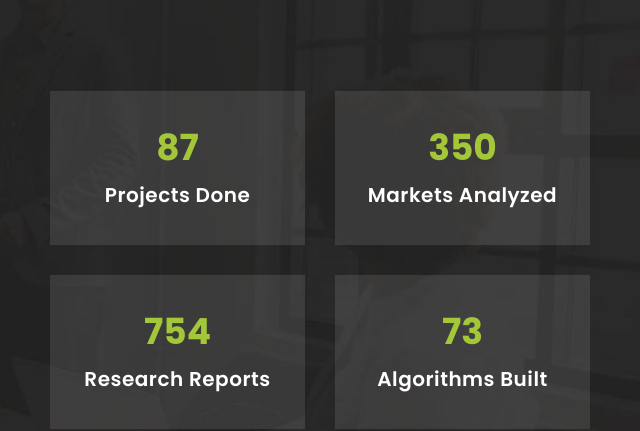
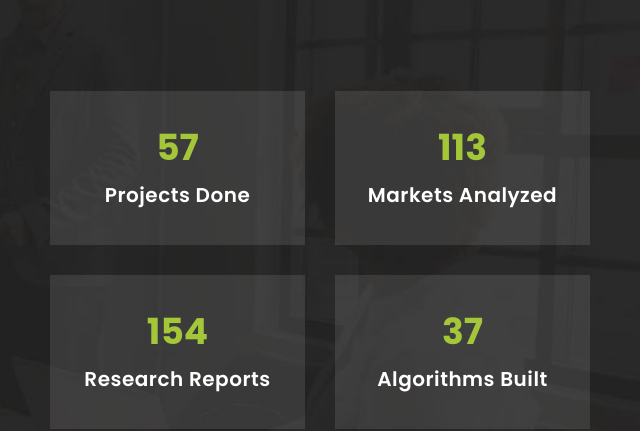
Before and after one commit to arlite-team/website, a plain HTML site: page index.html in a window 1280 px wide. Shown: the part 1880-2311 px from the top of the page, 605-1245 px from the left. Drawn offline with Linux system fonts and the light colour scheme.

Commit message:
Update index.html

```diff
--- a/index.html
+++ b/index.html
@@ -171,25 +171,25 @@ https://templatemo.com/tm-545-finance-business
             <div class="row">
               <div class="col-md-6">
                 <div class="count-area-content">
-                  <div class="count-digit">87</div>
+                  <div class="count-digit">57</div>
                   <div class="count-title">Projects Done</div>
                 </div>
               </div>
               <div class="col-md-6">
                 <div class="count-area-content">
-                  <div class="count-digit">350</div>
+                  <div class="count-digit">113</div>
                   <div class="count-title">Markets Analyzed</div>
                 </div>
               </div>
               <div class="col-md-6">
                 <div class="count-area-content">
-                  <div class="count-digit">754</div>
+                  <div class="count-digit">154</div>
                   <div class="count-title">Research Reports</div>
                 </div>
               </div>
               <div class="col-md-6">
                 <div class="count-area-content">
-                  <div class="count-digit">73</div>
+                  <div class="count-digit">37</div>
                   <div class="count-title">Algorithms Built</div>
                 </div>
               </div>
```
